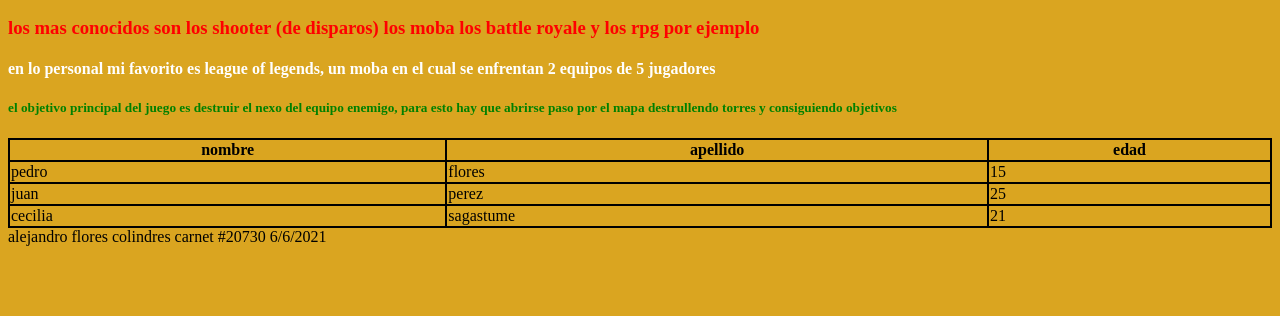
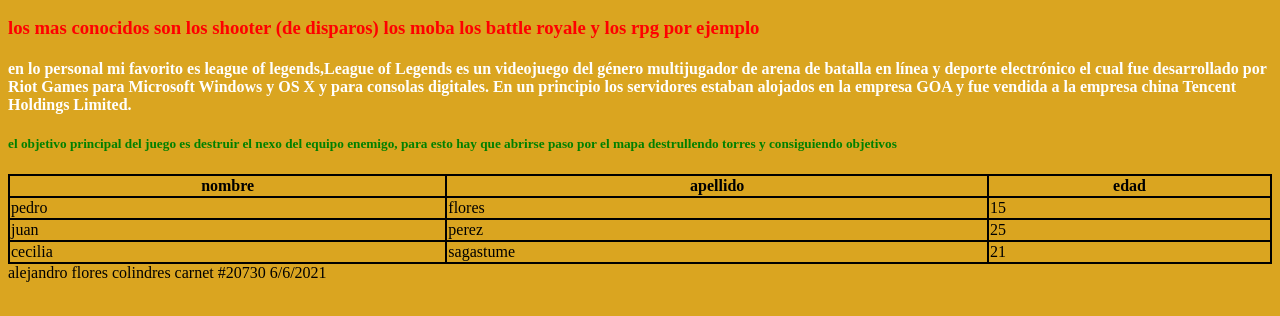
Before and after one commit to wardcito/repositorio3, a plain HTML site: page index.html in a window 1280 px wide. Shown: the part 256-572 px from the top of the page. Drawn offline with Linux system fonts and the light colour scheme.

Commit message:
Update index.html

```diff
--- a/index.html
+++ b/index.html
@@ -8,7 +8,9 @@
 		<h1> los videojuegos </h1>
 		<h2> existen distintos tipos de videojuegos clasificados segun su tipo </h2>
 		<h3> los mas conocidos son los shooter (de disparos) los moba los battle royale y los rpg por ejemplo </h3>
-		<h4> en lo personal mi favorito es league of legends, un moba en el cual se enfrentan 2 equipos de 5 jugadores </h4>
+		<h4> en lo personal mi favorito es league of legends,League of Legends es un videojuego del género multijugador de arena de batalla
+			en línea y deporte electrónico el cual fue desarrollado por Riot Games para Microsoft Windows y OS X y para consolas digitales.
+			En un principio los servidores estaban alojados en la empresa GOA y fue vendida a la empresa china Tencent Holdings Limited. </h4>
 		<h5> el objetivo principal del juego es destruir el nexo del equipo enemigo, para esto hay que abrirse paso por el mapa destrullendo torres y consiguiendo objetivos </h5>
 		<table>
 			<tr>
```
